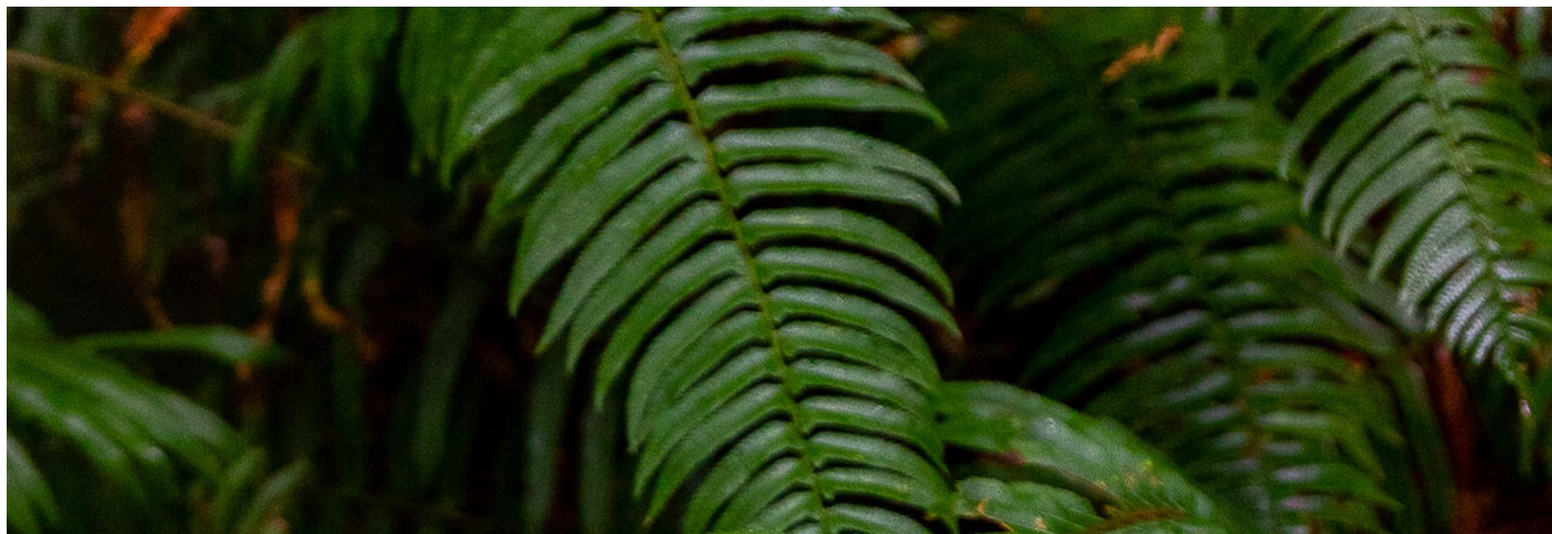
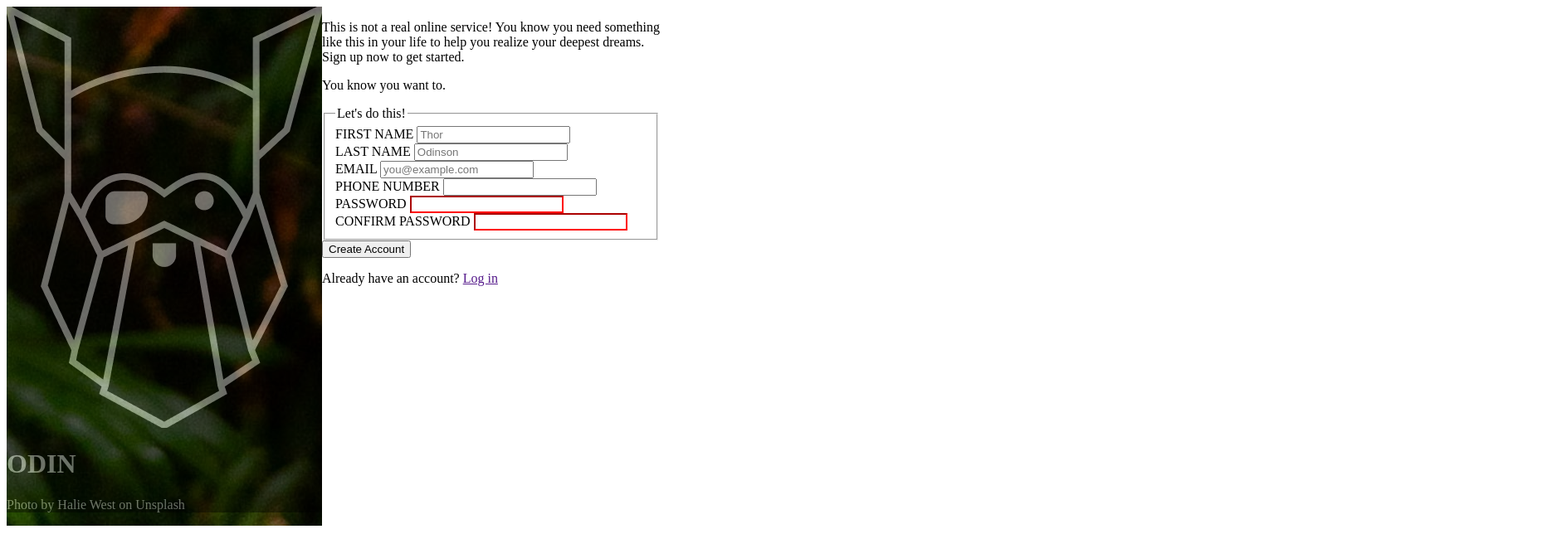
Before and after one commit to livingicon/sign-up-form, a plain HTML site: page index.html in a window 1280 px wide. Shown: the top 644 px of the page at 83% size, 1870 px wide, since content can reach past the window. Drawn offline with Linux system fonts and the light colour scheme.

Commit message:
Add initial css and html.

```diff
--- a/index.html
+++ b/index.html
@@ -5,38 +5,104 @@
   <meta http-equiv="X-UA-Compatible" content="IE=edge">
   <meta name="viewport" content="width=device-width, initial-scale=1.0">
   <title>sign-up-form</title>
+  <!-- link to fonts -->
   <link rel="stylesheet" href="style.css">
 </head>
+<body>
+  <div class="content">
+    <div class="hero-left">
+      <div class="odin">
+        <img src="./images/odin-lined.png" alt="The Odin Project Logo">
+        <h1>ODIN</h1>
+        <p>Photo by <a href="http://unsplash.com/@haliewestphoto" target="_blank">Halie West</a>
+           on <a href="https://unsplash.com/" target="_blank">Unsplash</a></p>
+        <!-- need to add links above -->
+      </div>
+    </div>
+    <div class="form-right">
+      <div class="header">
+        <div class="instructions">
+          <p>This is not a real online service! You know you need something<br>
+            like this in your life to help you realize your deepest dreams.<br>
+            Sign up now to get started.<br>
+          </p>
+          <p>You know you want to.</p>
+        </div>
+      </div>
+      <div class="form">
+        <fieldset>
+          <legend>Let's do this!</legend>
+          <div>
+            <label for="firstName">FIRST NAME</label>
+            <input type="text" id="firstName" name="first_name" placeholder="Thor">
+          </div>
 
-<body>
-  <img src="images/halie-west-25xggax4bSA-unsplash.jpg" alt="ferns close-up">
-  <p>This is not a real online service! You know you need something like
-    this in your life to help you realize your deepest dreams.
-    Sign up now to get started.
-    You know you want to.
-  </p>
-  <form action="">
-    <section>
-      <h2>Let's do this!</h2>
-      <p>
-        <label for="first_name">
-          <span>FIRST NAME</span>
-        </label>
-        <input type="text" id="first_name" name="username">
-      </p>
-      <p>
-        <label for="last_name">
-          <span>LAST NAME</span>
-        </label>
-        <input type="text" id="last_name" name="username">
-      </p>
-      <p>
-        <label for="pwd">
-          <span>PASSWORD</span>
-        </label>
-        <input type="password" id="pwd" name="password">
-      </p>
-    </section>
-  </form>
+          <div>
+            <label for="lastName">LAST NAME</label>
+            <input type="text" id="lastName" name="last_name" placeholder="Odinson">
+          </div>
+          <div>
+            <label for="user_email">EMAIL</label>
+            <input type="email" id="user_email" name="email" placeholder="you@example.com">
+          </div>
+          <div>
+            <label for="phone">PHONE NUMBER</label>
+            <input type="tel" id="phone" name="phone" pattern="[0-9]{3}-[0-9]{2}-[0-9]{3}">
+          </div>
+
+          <div>
+            <label for="user_password">PASSWORD</label>
+            <input type="password" id="user_password" name="password" required>
+          </div>
+          <div>
+            <label for="confirm_password">CONFIRM PASSWORD</label>
+            <input type="password" id="confirm_password" name="password" pattern="[0-9]{3}-[0-9]{2}-[0-9]{3}" required>
+          </div>
+        </fieldset>
+      </div>
+      <div class="create-button">
+        <button type="submit">Create Account</button>
+        <p>Already have an account? <a href="">Log in</a></p>
+      </div>
+    </div>
+  </div>
 </body>
 </html>
+
+<!--
+Some Tips!
+
+1.
+How you attack this project is mostly up to you, but
+it is wise to begin by scaffolding out the structure of
+the page, and then take the various sections one by one.
+
+2.
+The area behind the “ODIN” logo is a div that has a dark,
+but semi-transparent background color. This enhances the
+readability of the text against the busy background image.
+
+3.
+The color we’ve chosen for the ‘Create Account’ button is
+similar to tones found in the background image.
+Specifically, it is #596D48.
+
+4.
+The inputs, by default have a very light border (#E5E7EB),
+but we’ve included 2 variations. For starters, the
+password inputs should be given an error class.
+
+5.
+The other variation is the selected input, which should
+have a blue border and subtle box-shadow. This can be
+done with the :focus pseudo-class you’ve learned about in
+an earlier lesson.
+
+6.
+Do not worry about making your project look nice on
+mobile, but DO resize your browser a little bit to make
+sure that it’s not completely broken at different desktop
+resolutions.
+
+7. Credit photo still!
+-->
--- a/style.css
+++ b/style.css
@@ -1,3 +1,24 @@
-img {
+.content {
+  display: flex;
+}
 
+.hero-left {
+  background: url(./images/halie-west-25xggax4bSA-unsplash.jpg);
 }
+
+.odin {
+  background-color: black;
+  opacity: 0.4;
+  color: white;
+  /* text-align: center; */
+  /* font-family: ; */
+}
+
+ .odin p a {
+  color: white;
+  text-decoration: none;
+ }
+/* experimental below */
+input:invalid {
+  border-color: red;
+}
```
